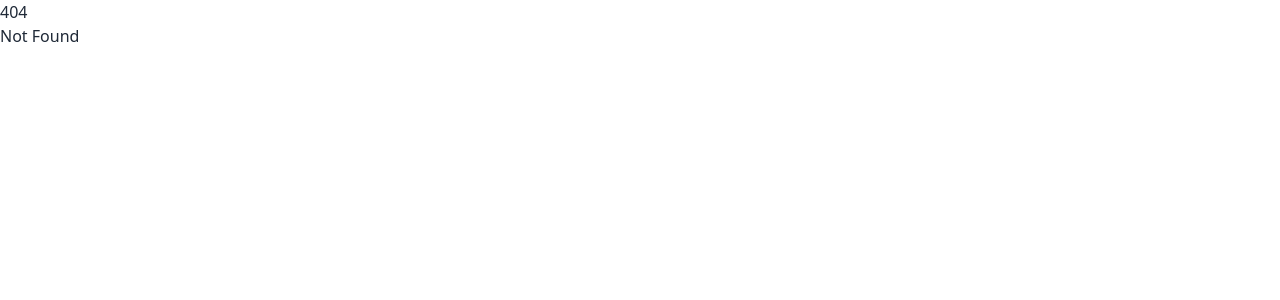
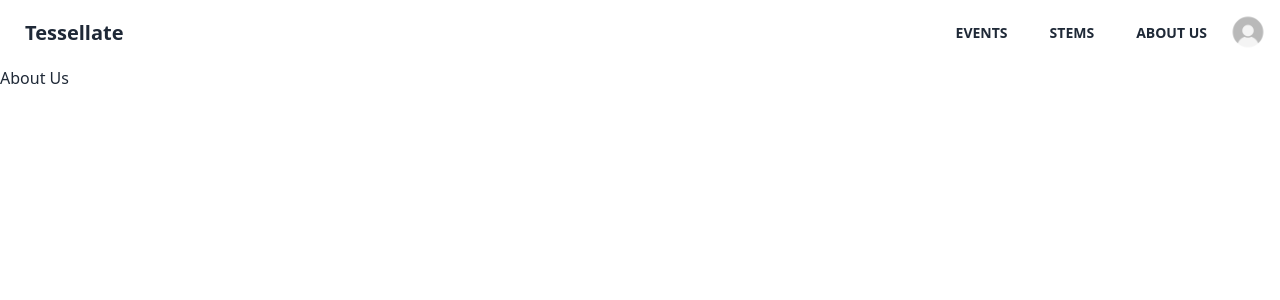
Before and after one commit to Tessellate-CMI/tessellate-frontend, a SvelteKit app: page /about-us in a window 1280 px wide. Before the commit this address had no page. Shown: the top 300 px of the page. Built offline with nearby package versions, Linux system fonts and the light colour scheme.

Commit message:
feat: added pages
Added pages for all the different parts of the website.

```diff
--- a/src/routes/+layout.svelte
+++ b/src/routes/+layout.svelte
@@ -2,4 +2,32 @@
     import '../app.css'
 </script>
 
+<div class="navbar bg-base-100">
+    <div class="flex-1">
+        <a class="btn btn-ghost text-xl normal-case" href="/">Tessellate</a>
+    </div>
+    <div class="flex-none gap-2">
+        <button class="btn btn-ghost"><a href="/events">Events</a></button>
+        <button class="btn btn-ghost"><a href="/stems/">Stems</a></button>
+        <button class="btn btn-ghost"><a href="/about-us">About Us</a></button>
+    </div>
+    <div class="dropdown dropdown-end">
+        <span tabindex="-1" class="avatar btn btn-circle btn-ghost">
+            <div class="w-10 rounded-full">
+                <img src="/stock_profile.jpg" alt="Profile" />
+            </div>
+        </span>
+        <ul
+            tabindex="-1"
+            class="menu dropdown-content rounded-box menu-sm z-[1] mt-3 w-36 bg-base-100 p-2 shadow"
+        >
+            <li>
+                <a href="."> Profile </a>
+            </li>
+            <li><a href=".">Settings</a></li>
+            <li><a href=".">Logout</a></li>
+        </ul>
+    </div>
+</div>
+
 <slot />
--- a/src/routes/+page.svelte
+++ /dev/null
@@ -1,27 +0,0 @@
-<div class="navbar bg-base-100">
-    <div class="flex-1">
-        <a class="btn btn-ghost text-xl normal-case" href="/">Tessellate</a>
-    </div>
-    <div class="flex-none gap-2">
-        <button class="btn btn-ghost">Events</button>
-        <button class="btn btn-ghost">Stems</button>
-        <button class="btn btn-ghost">About Us</button>
-        <div class="dropdown dropdown-end">
-            <span tabindex="-1" class="avatar btn btn-circle btn-ghost">
-                <div class="w-10 rounded-full">
-                    <img src="/stock_profile.jpg" alt="Profile" />
-                </div>
-            </span>
-            <ul
-                tabindex="-1"
-                class="menu dropdown-content rounded-box menu-sm z-[1] mt-3 w-36 bg-base-100 p-2 shadow"
-            >
-                <li>
-                    <a href="."> Profile </a>
-                </li>
-                <li><a href=".">Settings</a></li>
-                <li><a href=".">Logout</a></li>
-            </ul>
-        </div>
-    </div>
-</div>
--- /dev/null
+++ b/src/routes/about-us/+page.svelte
@@ -0,0 +1 @@
+<h1>About Us</h1>
--- /dev/null
+++ b/src/routes/events/+page.svelte
@@ -0,0 +1 @@
+<h1>Events</h1>
--- /dev/null
+++ b/src/routes/stems/+page.svelte
@@ -0,0 +1 @@
+<h1>Stems</h1>
```
